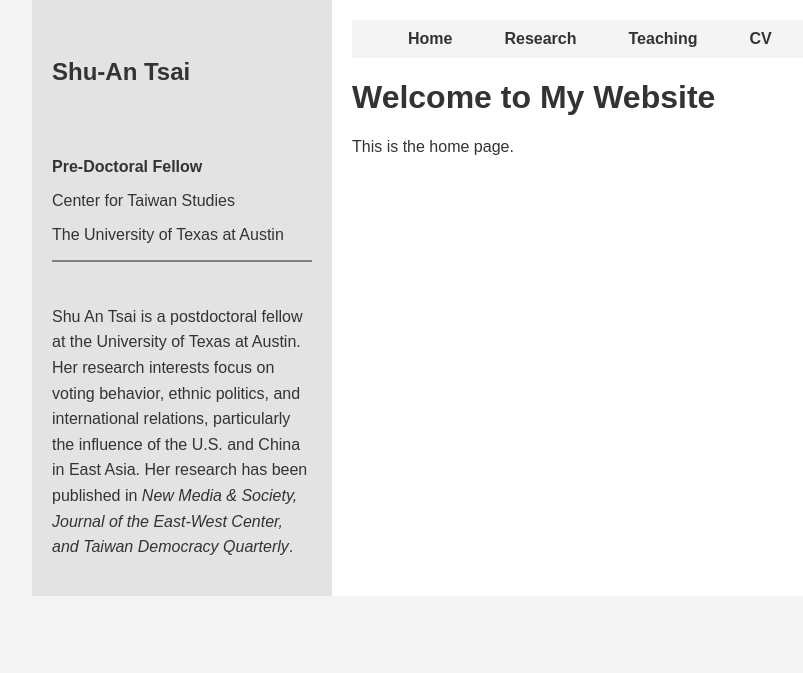
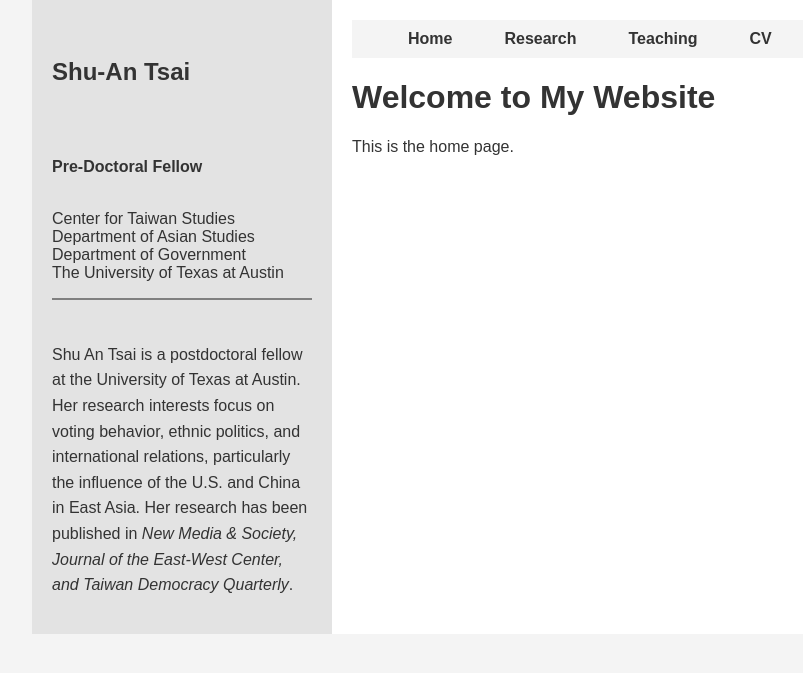
Before and after one commit to shuantsai/shuantsai.github.io, a Jekyll site: the page built from index.md, in a window 1280 px wide. Shown: the top 673 px of the page, without its empty margins (8-811 px from the left). Built offline with Jekyll 4.4.1, drawn with Linux system fonts in a browser that asks for light colours; a script that is not in the unit is left out.

Commit message:
Update sidebar.html

```diff
--- a/_includes/sidebar.html
+++ b/_includes/sidebar.html
@@ -6,8 +6,11 @@
   <!-- Location Section -->
   <p><strong>Pre-Doctoral Fellow</strong>
     <br>
-    <p>Center for Taiwan Studies</p>
-    <p>The University of Texas at Austin</p>
+    <p style="white-space: pre-line;">
+      Center for Taiwan Studies
+      Department of Asian Studies
+      Department of Government
+      The University of Texas at Austin</p>
 
     <!-- Grey Line Separator -->
     <hr style="border: 1px solid grey;">
```
